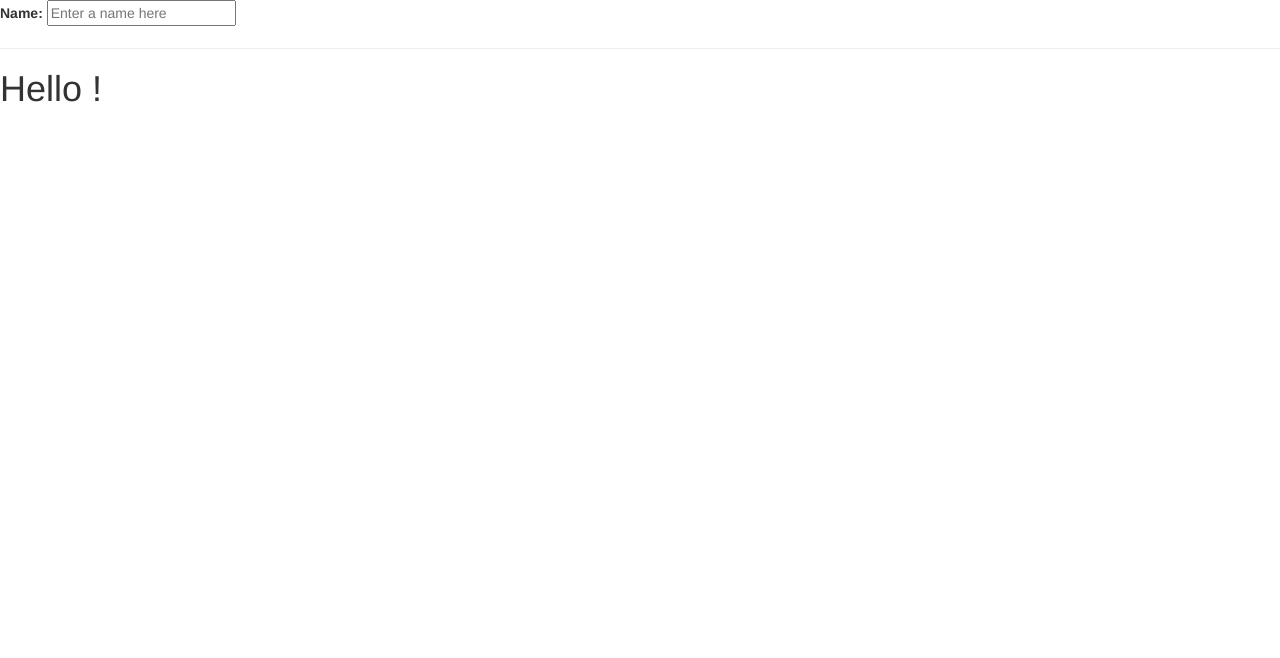
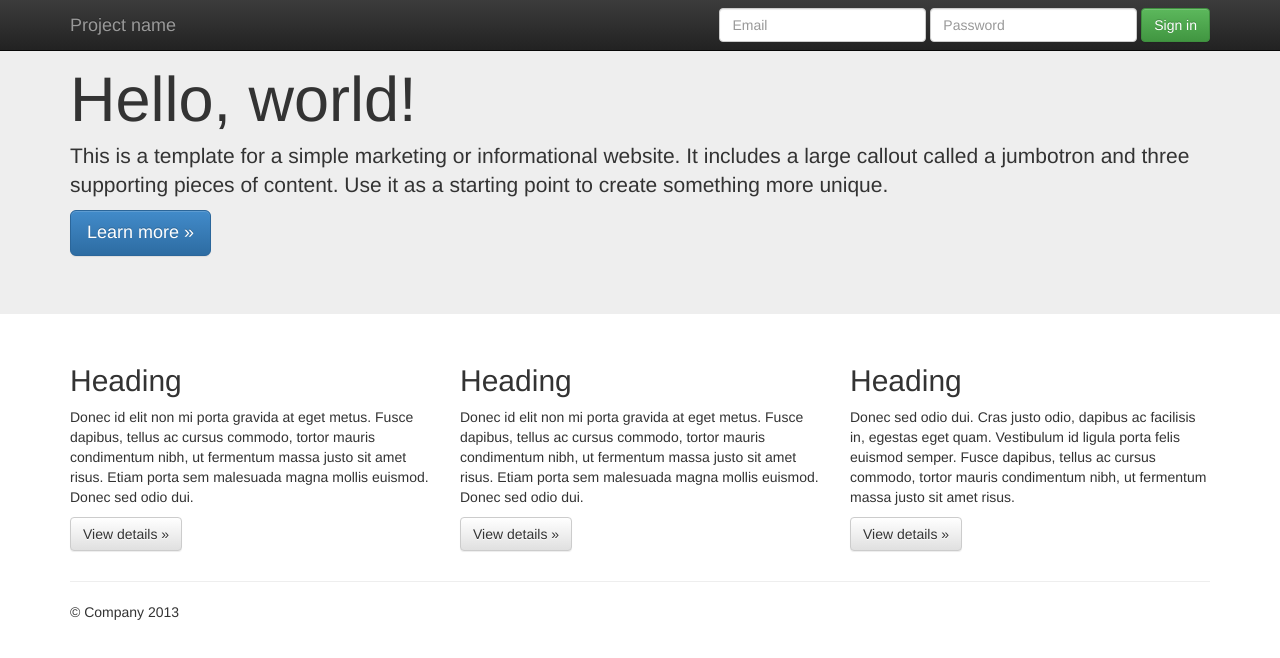
Before and after one commit to diegolovison/crispy, a website: page public/index.html in a window 1280 px wide. Drawn offline with nearby package versions, Linux system fonts and the light colour scheme.

Commit message:
index layout example

```diff
--- a/public/index.html
+++ b/public/index.html
@@ -30,13 +30,65 @@
             <p class="browsehappy">You are using an <strong>outdated</strong> browser. Please <a href="http://browsehappy.com/">upgrade your browser</a> to improve your experience.</p>
         <![endif]-->
 
-        <!-- Add your site or application content here -->
-		<div>
-			<label>Name:</label>
-			<input type="text" ng-model="yourName" placeholder="Enter a name here">
+		<div class="navbar navbar-inverse navbar-fixed-top" role="navigation">
+			<div class="container">
+				<div class="navbar-header">
+					<button type="button" class="navbar-toggle" data-toggle="collapse" data-target=".navbar-collapse">
+					<span class="sr-only">Toggle navigation</span>
+					<span class="icon-bar"></span>
+					<span class="icon-bar"></span>
+					<span class="icon-bar"></span>
+					</button>
+					<a class="navbar-brand" href="#">Project name</a>
+				</div>
+				<div class="navbar-collapse collapse">
+					<form class="navbar-form navbar-right" role="form">
+						<div class="form-group">
+							<input type="text" placeholder="Email" class="form-control">
+						</div>
+						<div class="form-group">
+							<input type="password" placeholder="Password" class="form-control">
+						</div>
+						<button type="submit" class="btn btn-success">Sign in</button>
+					</form>
+				</div>
+				<!--/.navbar-collapse -->
+			</div>
+		</div>
+
+		<!-- Main jumbotron for a primary marketing message or call to action -->
+		<div class="jumbotron">
+			<div class="container">
+				<h1>Hello, world!</h1>
+				<p>This is a template for a simple marketing or informational website. It includes a large callout called a jumbotron and three supporting pieces of content. Use it as a starting point to create something more unique.</p>
+				<p><a class="btn btn-primary btn-lg" role="button">Learn more &raquo;</a></p>
+			</div>
+		</div>
+		<div class="container">
+			<!-- Example row of columns -->
+			<div class="row">
+				<div class="col-md-4">
+					<h2>Heading</h2>
+					<p>Donec id elit non mi porta gravida at eget metus. Fusce dapibus, tellus ac cursus commodo, tortor mauris condimentum nibh, ut fermentum massa justo sit amet risus. Etiam porta sem malesuada magna mollis euismod. Donec sed odio dui. </p>
+					<p><a class="btn btn-default" href="#" role="button">View details &raquo;</a></p>
+				</div>
+				<div class="col-md-4">
+					<h2>Heading</h2>
+					<p>Donec id elit non mi porta gravida at eget metus. Fusce dapibus, tellus ac cursus commodo, tortor mauris condimentum nibh, ut fermentum massa justo sit amet risus. Etiam porta sem malesuada magna mollis euismod. Donec sed odio dui. </p>
+					<p><a class="btn btn-default" href="#" role="button">View details &raquo;</a></p>
+				</div>
+				<div class="col-md-4">
+					<h2>Heading</h2>
+					<p>Donec sed odio dui. Cras justo odio, dapibus ac facilisis in, egestas eget quam. Vestibulum id ligula porta felis euismod semper. Fusce dapibus, tellus ac cursus commodo, tortor mauris condimentum nibh, ut fermentum massa justo sit amet risus.</p>
+					<p><a class="btn btn-default" href="#" role="button">View details &raquo;</a></p>
+				</div>
+			</div>
 			<hr>
-			<h1>Hello {{yourName}}!</h1>
+			<footer>
+				<p>&copy; Company 2013</p>
+			</footer>
 		</div>
+		<!-- /container -->
 
         <script src="//ajax.googleapis.com/ajax/libs/jquery/1.10.2/jquery.min.js"></script>
 		<script src="//ajax.googleapis.com/ajax/libs/angularjs/1.2.6/angular.min.js"></script>
```
